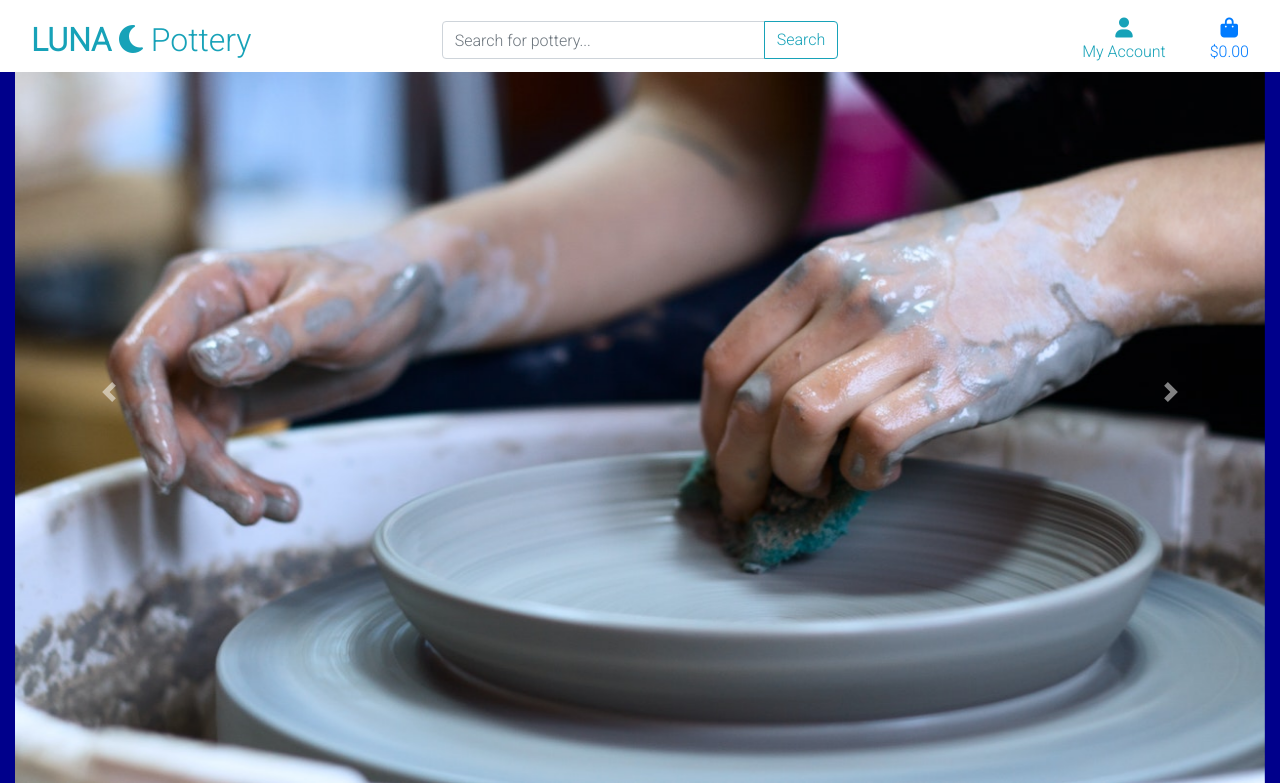
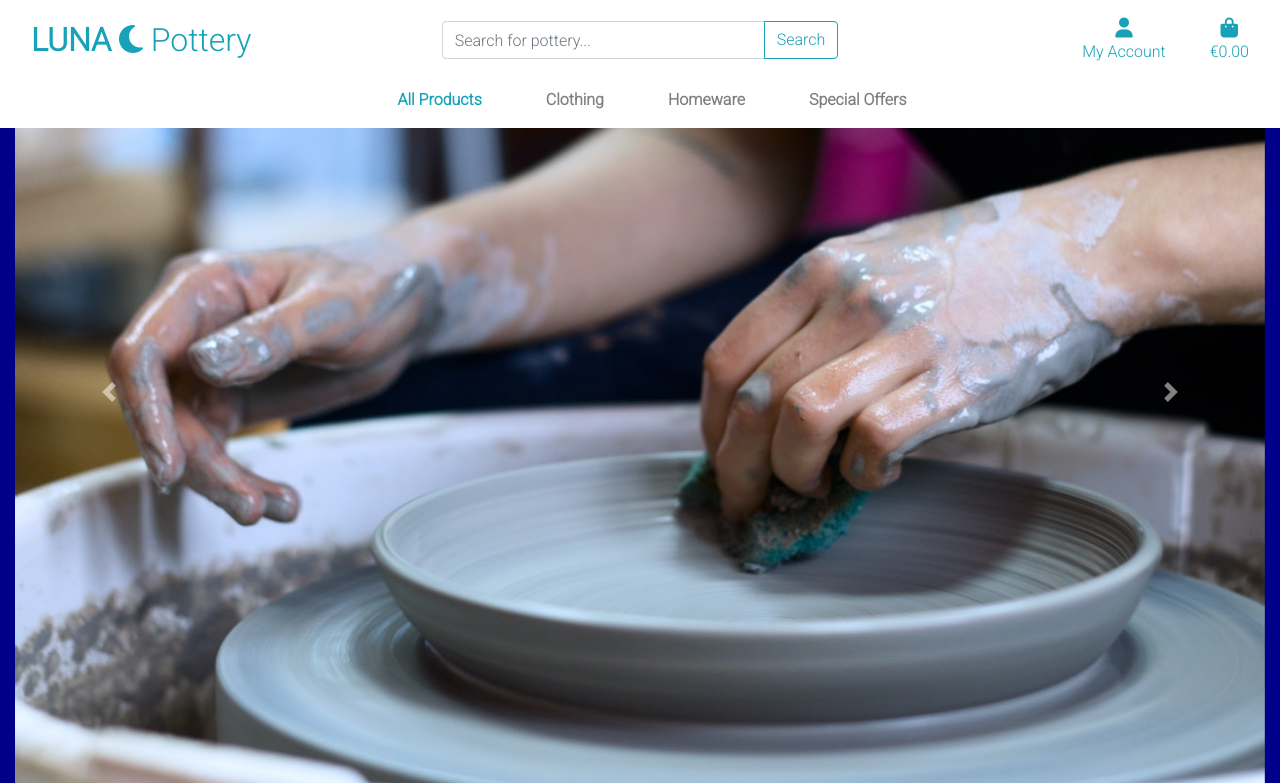
Before and after one commit to kevinjohnkiely/luna-pottery, a Django app: page / in a window 1280 px wide. Shown: the top 783 px of the page. Run offline with Django 3.2, Linux system fonts and the light colour scheme; some libraries are stand-ins or nearby versions.

Commit message:
Added mobile header and main navbar

```diff
--- a/templates/base.html
+++ b/templates/base.html
@@ -87,14 +87,14 @@
             </div>
           </li>
           <li class="list-inline-item">
-            <a class="{% if grand_total %}text-info font-weight-bold{% else %}text-black{% endif %} nav-link" href="">
+            <a class="{% if grand_total %}text-info font-weight-bold{% else %}text-info{% endif %} nav-link" href="">
               <div class="text-center">
                 <div><i class="fas fa-shopping-bag fa-lg"></i></div>
                 <p class="my-0">
                   {% if grand_total %}
                   ${{ grand_total|floatformat:2 }}
                   {% else %}
-                  $0.00
+                  €0.00
                   {% endif %}
                 </p>
               </div>
@@ -102,6 +102,16 @@
           </li>
         </ul>
       </div>
+    </div>
+    <div class="row bg-white">
+      <nav class="navbar navbar-expand-lg navbar-light w-100">
+        <button class="navbar-toggler" type="button" data-toggle="collapse" data-target="#top-navbar"
+          aria-controls="top-navbar" aria-expanded="false" aria-label="Toggle navigation">
+          <span class="navbar-toggler-icon"></span>
+        </button>
+        {% include 'includes/header-mobile-top.html' %}
+        {% include 'includes/main-navbar.html' %}
+      </nav>
     </div>
   </header>
   {% if messages %}
--- /dev/null
+++ b/templates/includes/header-mobile-top.html
@@ -0,0 +1,56 @@
+<li class="list-inline-item">
+    <a class="text-black nav-link d-block d-lg-none" href="#" id="mobile-search" data-toggle="dropdown" aria-haspopup="true" aria-expanded="false">
+        <div class="text-center">
+            <div><i class="fas fa-search fa-lg"></i></div>
+            <p class="my-0">Search</p>
+        </div>
+    </a>
+    <div class="dropdown-menu border-0 w-100 p-3 rounded-0 my-0" aria-labelledby="mobile-search">
+        <form class="form" method="GET" action="">
+            <div class="input-group w-100">
+                <input class="form-control border border-black rounded-0" type="text" name="query" placeholder="Search our site">
+                <div class="input-group-append">
+                    <button class="form-control form-control btn btn-black border border-black rounded-0" type="submit">
+                        <span class="icon">
+                            <i class="fas fa-search"></i>
+                        </span>
+                    </button>
+                </div>
+            </div>
+        </form>
+    </div>
+</li>
+<li class="list-inline-item dropdown">
+    <a class="text-black nav-link d-block d-lg-none" href="#" id="user-options" data-toggle="dropdown" aria-haspopup="true" aria-expanded="false">
+        <div class="text-center">
+            <div><i class="fas fa-user fa-lg"></i></div>
+            <p class="my-0">My Account</p>
+        </div>
+    </a>
+    <div class="dropdown-menu border-0" aria-labelledby="user-options">
+        {% if request.user.is_authenticated %}
+            {% if request.user.is_superuser %}
+                <a href="{% url 'account_logout' %}" class="dropdown-item">Product Management</a>
+            {% endif %}
+            <a href="" class="dropdown-item">My Profile</a>
+            <a href="{% url 'account_logout' %}" class="dropdown-item">Logout</a>
+        {% else %}
+            <a href="{% url 'account_signup' %}" class="dropdown-item">Register</a>
+            <a href="{% url 'account_login' %}" class="dropdown-item">Login</a>
+        {% endif %}
+    </div>
+</li>
+<li class="list-inline-item">
+    <a class="{% if grand_total %}text-primary font-weight-bold{% else %}text-black{% endif %} nav-link d-block d-lg-none" href="">
+        <div class="text-center">
+            <div><i class="fas fa-shopping-bag fa-lg"></i></div>
+            <p class="my-0">
+                {% if grand_total %}
+                    ${{ grand_total|floatformat:2 }}
+                {% else %}
+                    $0.00
+                {% endif %}
+            </p>
+        </div>
+    </a>
+</li>
--- /dev/null
+++ b/templates/includes/main-navbar.html
@@ -0,0 +1,50 @@
+<div class="collapse navbar-collapse" id="top-navbar">
+    <ul class="navbar-nav w-auto mx-auto">
+        <li class="nav-item dropdown">
+            <a class="font-weight-bold nav-link text-info mr-5" href="#" id="all-products-link" data-toggle="dropdown" aria-haspopup="true" aria-expanded="false">
+                All Products
+            </a>
+            <div class="dropdown-menu border-0" aria-labelledby="all-products-link">
+                <a href="" class="dropdown-item">By Price</a>
+                <a href="" class="dropdown-item ">By Rating</a>
+                <a href="" class="dropdown-item ">By Category</a>
+                <a href="" class="dropdown-item">All Products</a>
+            </div>
+        </li>
+
+        <li class="nav-item dropdown">
+            <a class="logo-font font-weight-bold nav-link text-black mr-5" href="#" id="clothing-link" data-toggle="dropdown" aria-haspopup="true" aria-expanded="false">
+                Clothing
+            </a>
+            <div class="dropdown-menu border-0" aria-labelledby="clothing-link">
+                <a href="" class="dropdown-item">Activewear &amp; Essentials</a>
+                <a href="" class="dropdown-item">Jeans</a>
+                <a href="" class="dropdown-item">Shirts</a>
+                <a href="" class="dropdown-item">All Clothing</a>
+            </div>
+        </li>
+
+        <li class="nav-item dropdown">
+            <a class="logo-font font-weight-bold nav-link text-black mr-5" href="#" id="homeware-link" data-toggle="dropdown" aria-haspopup="true" aria-expanded="false">
+                Homeware
+            </a>
+            <div class="dropdown-menu border-0" aria-labelledby="homeware-link">
+                <a href="" class="dropdown-item">Bed &amp; Bath</a>
+                <a href="" class="dropdown-item">Kitchen &amp; Dining</a>
+                <a href="" class="dropdown-item">All Homeware</a>
+            </div>
+        </li>
+
+        <li class="nav-item dropdown">
+            <a class="logo-font font-weight-bold nav-link text-black" href="#" id="specials-link" data-toggle="dropdown" aria-haspopup="true" aria-expanded="false">
+                Special Offers
+            </a>
+            <div class="dropdown-menu border-0" aria-labelledby="specials-link">
+                <a href="" class="dropdown-item">New Arrivals</a>
+                <a href="" class="dropdown-item">Deals</a>
+                <a href="" class="dropdown-item">Clearance</a>
+                <a href="" class="dropdown-item">All Specials</a>
+            </div>
+        </li>
+    </ul>
+</div>
```
